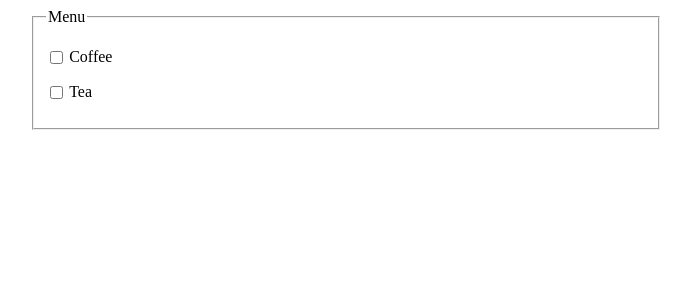
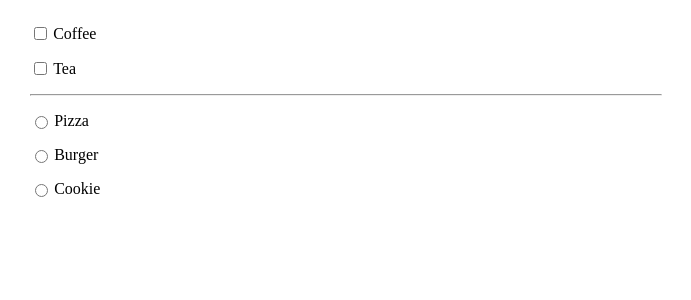
Before and after one commit to pkolt/bug_checkbox_happy_dom, a React (Vite) app: page / in a window 1280 px wide. Shown: the top 300 px of the page, without its empty margins (294-985 px from the left). Built offline with nearby package versions, Linux system fonts and the light colour scheme.

Commit message:
Update test

```diff
--- a/src/App.tsx
+++ b/src/App.tsx
@@ -1,14 +1,20 @@
 import { useState } from 'react';
 import './App.css';
+
+enum Bake {
+  Pizza = 'pizza',
+  Burger = 'burger',
+  Cookie = 'cookie',
+}
 
 const App = () => {
   const [coffee, setCoffee] = useState(false);
   const [tea, setTea] = useState(false);
+  const [bake, setBake] = useState<Bake>();
+  const handleChangeBake = (event: React.ChangeEvent<HTMLInputElement>) => setBake(event.target.value as Bake);
   return (
     <div id="app">
       <form>
-        <fieldset>
-          <legend>Menu</legend>
         <p className="field">
           <input
             type="checkbox"
@@ -31,7 +37,43 @@ const App = () => {
           />
           <label htmlFor="id_tea">Tea</label>
         </p>
-        </fieldset>
+        <hr />
+        <p className="field">
+          <input
+            type="radio"
+            name="bake"
+            value={Bake.Pizza}
+            id="id_pizza"
+            onChange={handleChangeBake}
+            checked={bake === Bake.Pizza}
+            data-testid="pizza"
+          />
+          <label htmlFor="id_pizza">Pizza</label>
+        </p>
+        <p className="field">
+          <input
+            type="radio"
+            name="bake"
+            value={Bake.Burger}
+            id="id_burger"
+            onChange={handleChangeBake}
+            checked={bake === Bake.Burger}
+            data-testid="burger"
+          />
+          <label htmlFor="id_burger">Burger</label>
+        </p>
+        <p className="field">
+          <input
+            type="radio"
+            name="bake"
+            value={Bake.Cookie}
+            id="id_cookie"
+            onChange={handleChangeBake}
+            checked={bake === Bake.Cookie}
+            data-testid="cookie"
+          />
+          <label htmlFor="id_cookie">Cookie</label>
+        </p>
       </form>
 
       <p>
@@ -48,6 +90,7 @@ const App = () => {
           </>
         )}
       </p>
+      {bake && <p>Selected {bake}</p>}
     </div>
   );
 };
```
Also changed, not shown: 2 other files (tests, documents, lock files or other folders). Lines whose indentation alone changed are shown as unchanged.
